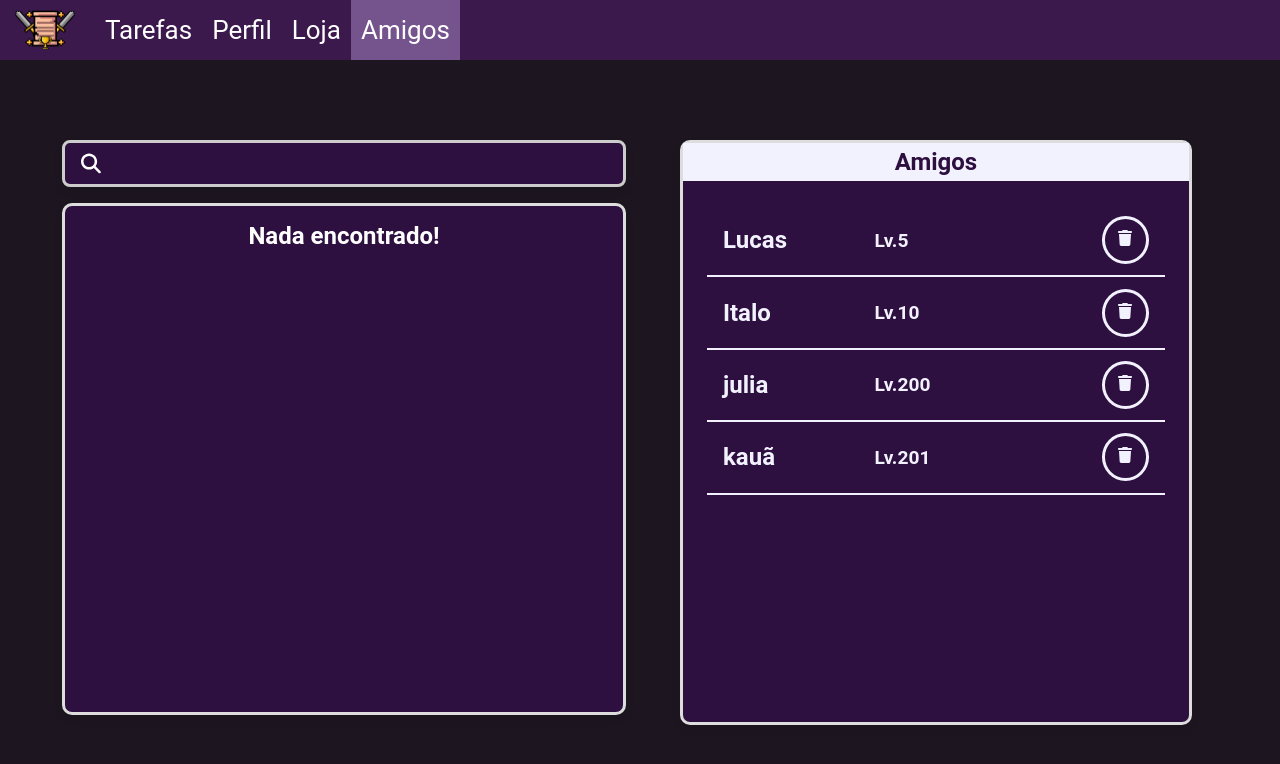
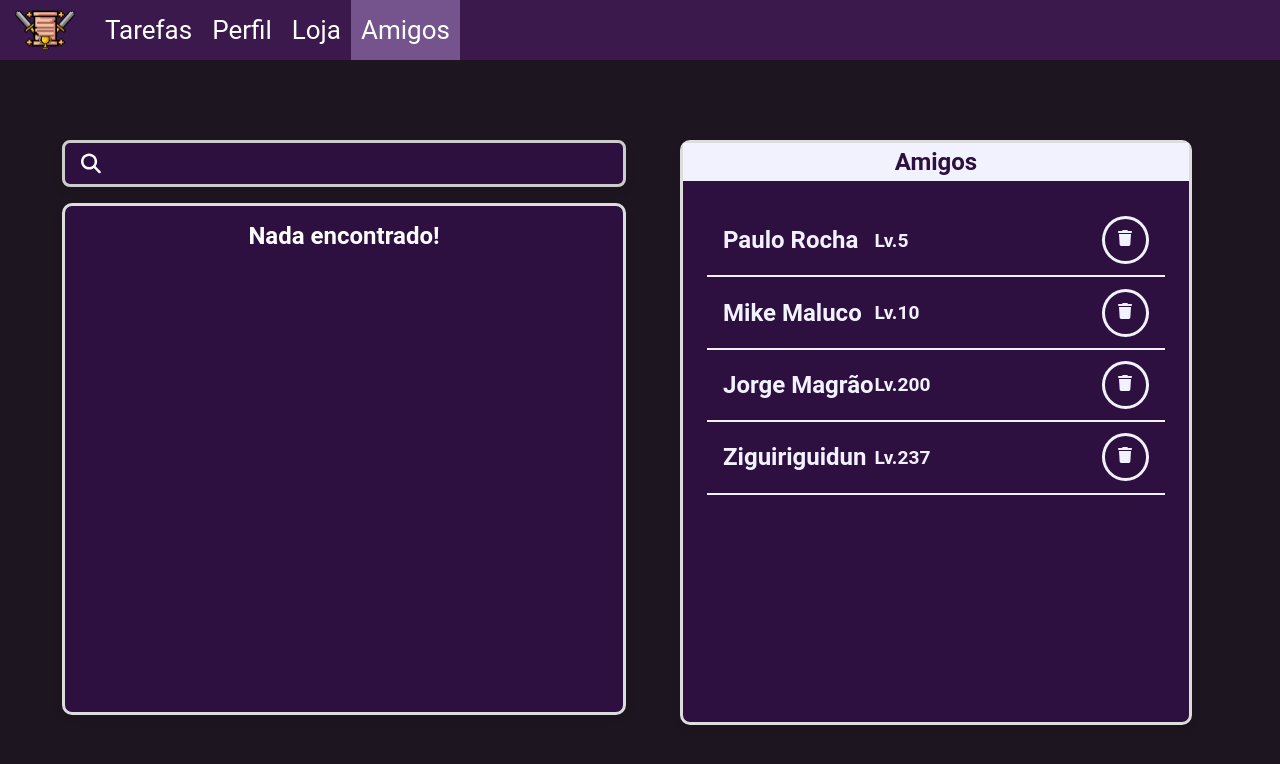
Before and after one commit to lucasrc18/ProjetoIntegrador, a React (Create React App) app: page /social in a window 1280 px wide. Shown: the top 764 px of the page. Built offline with nearby package versions, Linux system fonts and the light colour scheme; no server answers; the database is empty.

Commit message:
Prototipo social
Prototipo da pagina social pronta, recebendo informações do index criado  e infocard aparecendo ao passar o mouse no nome dos usuarios

```diff
--- /dev/null
+++ b/src/components/SocialSection.tsx
@@ -0,0 +1,59 @@
+import React, { useState, useEffect } from "react";
+import MoneyIcon from "./assets/MoneyIcon.png";
+import ProfileIcon from "./assets/TempProfileIcon.png";
+import ProgressBar from "./ProgressBar";
+
+import "./styles/profile-section.scss";
+
+
+type SocialSectionProps = {
+  username: string;
+  xp: number;
+  level: number;
+  money: number;
+};
+
+const SocialSection: React.FC<SocialSectionProps> = ({
+  username,
+  xp,
+  level,
+  money,
+}) => {
+  const [localUsername, setLocalUsername] = useState(username);
+
+  // Atualiza o valor do username local quando o valor externo muda
+  useEffect(() => {
+    setLocalUsername(username);
+  }, [username]);
+
+  return (
+    <div id="profile-section">
+      <main id="profile-data">
+        <img id="profile-pic" src={ProfileIcon} alt="Foto de perfil do usuário" />
+
+        <div>
+          <input
+            id="username"
+            type="text"
+            value={localUsername}
+            onChange={(e) => setLocalUsername(e.target.value)}
+          />
+          <hr />
+          <div id="xp-sec">
+            <strong>XP: </strong>
+            <ProgressBar title="XP" bg="#DAA520" progress={xp} />
+          </div>
+          <div id="lvl-money">
+            <strong>lv.{level}</strong>
+            <span>
+              <img id="money-icon" src={MoneyIcon} alt="Moedas" />
+              <i>{money}</i>
+            </span>
+          </div>
+        </div>
+      </main>
+    </div>
+  );
+};
+
+export default SocialSection;
--- a/src/pages/social/index.tsx
+++ b/src/pages/social/index.tsx
@@ -1,34 +1,51 @@
+import React, { useState } from "react";
 import { FaMagnifyingGlass as SearchIcon, FaTrash as DeleteIcon } from "react-icons/fa6";
-import {useState} from "react";
-
 import Header from "../../components/Header";
-
+import SocialSection from "../../components/SocialSection";
 import "./style.scss";
 
 export default function Social() {
-
   const [amigos, setAmigos] = useState([
     {
-      name: "Lucas",
-      lv: 5
+      name: "Paulo Rocha",
+      lv: 5,
+      money: 124,
+      xp: 0.4
     },
     {
-      name: "Italo",
-      lv: 10
+      name: "Mike Maluco",
+      lv: 10,
+      money: 420,
+      xp: 0.6
     },
     {
-      name: "julia",
-      lv: 200
+      name: "Jorge Magrão",
+      lv: 200,
+      money: 2222,
+      xp: 0.3
     },
     {
-      name: "kauã",
-      lv: 201
+      name: "Ziguiriguidun",
+      lv: 237,
+      money: 6663,
+      xp: 0.2
     }
   ]);
 
+  const [hoveredIndex, setHoveredIndex] = useState<number | null>(null);
+  const [mousePosition, setMousePosition] = useState({ x: 0, y: 0 });
+
+  function handleMouseEnter(index: number, event: React.MouseEvent<HTMLDivElement>) {
+    setHoveredIndex(index);
+    setMousePosition({ x: event.clientX, y: event.clientY });
+  }
+
+  function handleMouseLeave() {
+    setHoveredIndex(null);
+  }
+
   function buttonDel(index: number){
-    const updateAmigos = [...amigos];
-    updateAmigos.splice(index, 1);
+    const updateAmigos = amigos.filter((_, i) => i !== index);
     setAmigos(updateAmigos);
   }
 
@@ -50,7 +67,12 @@ export default function Social() {
           <h1>Amigos</h1>
           <div id="socialList">
             {amigos.map((amigo, index) => (
-                    <div id="infoSocial" key={index}>
+              <div
+                id="infoSocial"
+                key={index}
+                onMouseEnter={(e) => handleMouseEnter(index, e)}
+                onMouseLeave={handleMouseLeave}
+              >
                 <div id="info">
                   <h2>{amigo.name}</h2>
                   <p>Lv.{amigo.lv}</p>
@@ -58,9 +80,20 @@ export default function Social() {
                 <button onClick={() => buttonDel(index)}><DeleteIcon /></button>
               </div>
             ))}
-
           </div>
-
+          {hoveredIndex !== null && (
+            <div
+              className="balloon"
+              style={{ top: mousePosition.y + 10, left: mousePosition.x + 10 }}
+            >
+              <SocialSection
+                username={amigos[hoveredIndex].name}
+                xp={amigos[hoveredIndex].xp}
+                level={amigos[hoveredIndex].lv}
+                money={amigos[hoveredIndex].money}
+              />
+            </div>
+          )}
         </section>
       </main>
     </div>
--- a/src/pages/social/style.scss
+++ b/src/pages/social/style.scss
@@ -129,3 +129,9 @@ main {
         }
      }
 }
+.balloon {
+    position: fixed;
+    padding: 10px;
+    box-shadow: 0 0 5px rgba(0, 0, 0, 0.3);
+    border-radius: 5px;
+}
```
Lines whose indentation alone changed are shown as unchanged.
